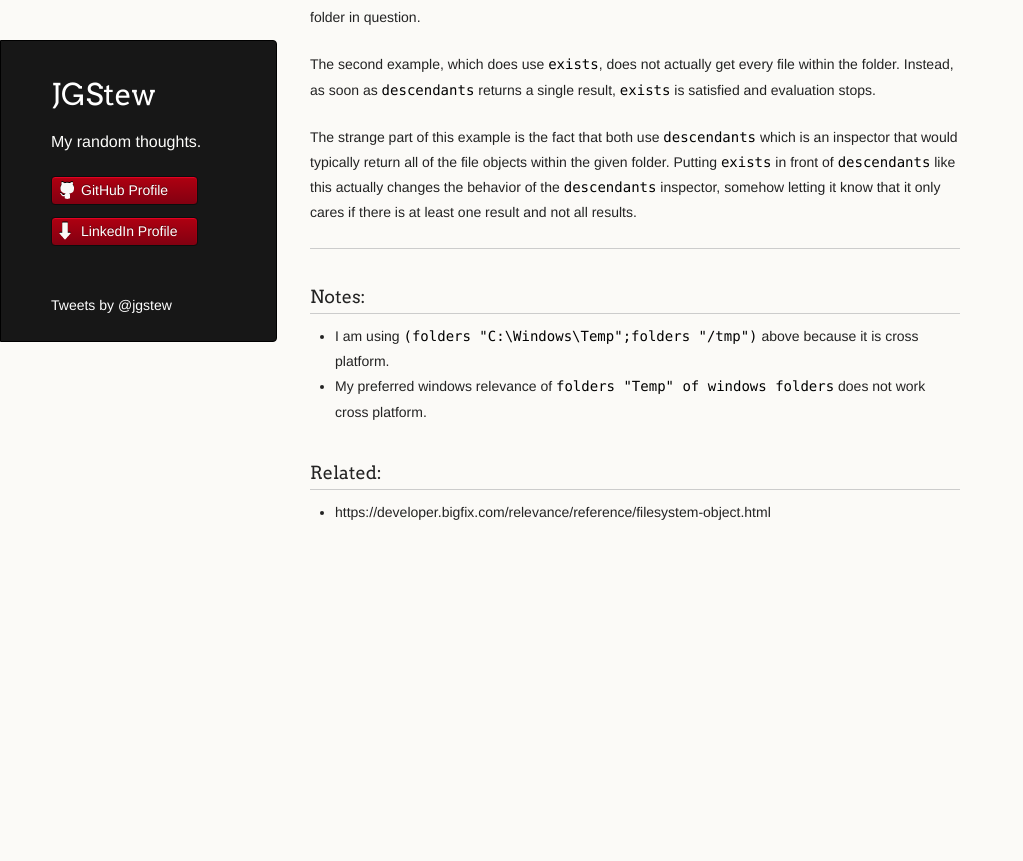
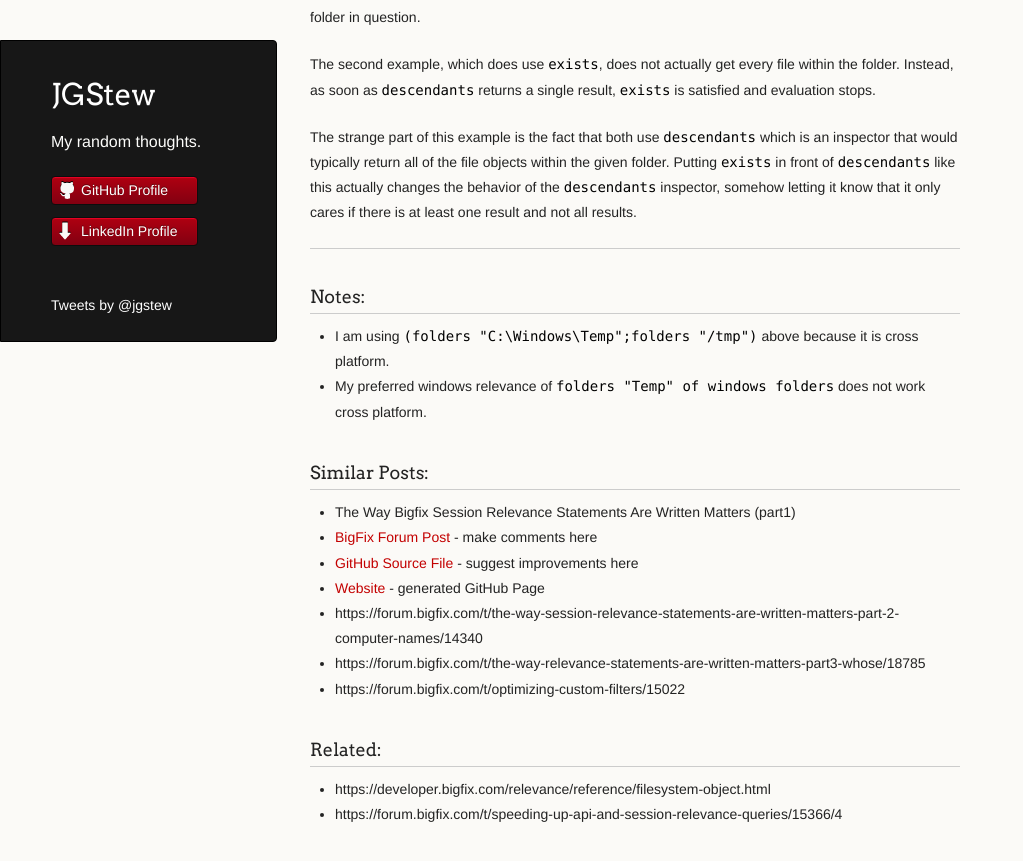
Before and after one commit to jgstew/jgstew.github.io, a Jekyll site: the page built from _posts/2016-12-01-Optimizing-BigFix-Relevance:-exists.md, in a window 1280 px wide and 900 px high, scrolled down 816 px. Shown: the top 861 px of the window, without its empty margins (0-1023 px from the left). Built offline with Jekyll 4.4.1, drawn with Linux system fonts in a browser that asks for light colours; comment, search, counter and statistics services are not loaded; before the commit the page ends 1413 px from its top, so only the background shows below that.

Commit message:
Update 2016-12-01-Optimizing-BigFix-Relevance:-exists.md
adding links to similar posts

```diff
--- a/_posts/2016-12-01-Optimizing-BigFix-Relevance:-exists.md
+++ b/_posts/2016-12-01-Optimizing-BigFix-Relevance:-exists.md
@@ -33,6 +33,17 @@ The strange part of this example is the fact that both use `descendants` which i
 - I am using `(folders "C:\Windows\Temp";folders "/tmp")` above because it is cross platform.
  - My preferred windows relevance of `folders "Temp" of windows folders` does not work cross platform.
 
+### Similar Posts:
+
+- The Way Bigfix Session Relevance Statements Are Written Matters (part1)
+ - [BigFix Forum Post](https://forum.bigfix.com/t/the-way-session-relevance-statements-webreports-are-written-matters/13663) - make comments here
+ - [GitHub Source File](https://github.com/jgstew/jgstew.github.io/blob/master/_posts/2015-06-18-The-way-BigFix-Session-Relevance-statements-are-written-matters-(part1).md) - suggest improvements here
+ - [Website](http://jgstew.github.io/2015/06/18/The-way-BigFix-Session-Relevance-statements-are-written-matters-(part1).html) - generated GitHub Page
+- https://forum.bigfix.com/t/the-way-session-relevance-statements-are-written-matters-part-2-computer-names/14340
+- https://forum.bigfix.com/t/the-way-relevance-statements-are-written-matters-part3-whose/18785
+- https://forum.bigfix.com/t/optimizing-custom-filters/15022
+
 ### Related:
 
 - https://developer.bigfix.com/relevance/reference/filesystem-object.html
+- https://forum.bigfix.com/t/speeding-up-api-and-session-relevance-queries/15366/4
```
